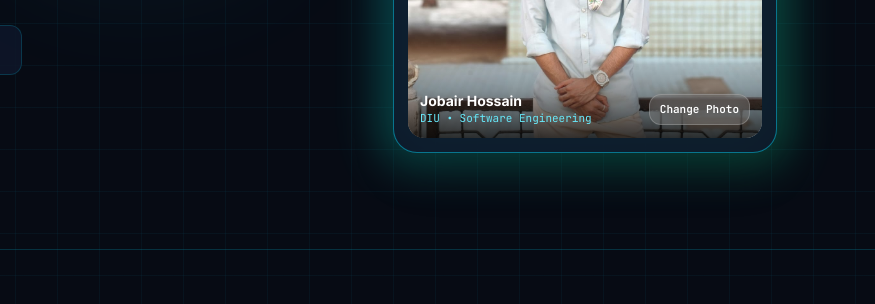
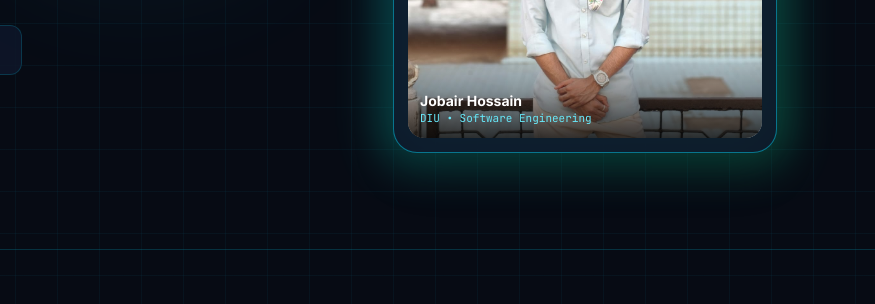
Before and after one commit to invader-jht/portfolio2, a plain HTML site: page index.html in a window 1280 px wide. Shown: the part 420-724 px from the top of the page, 405-1280 px from the left. Drawn offline with nearby package versions, Linux system fonts and the light colour scheme.

Commit message:
index.html

```diff
--- a/index.html
+++ b/index.html
@@ -201,10 +201,6 @@
                     <p class="text-white font-bold text-sm leading-tight">Jobair Hossain</p>
                     <p class="text-cyan-300 font-mono text-[11px]">DIU • Software Engineering</p>
                   </div>
-                  <label for="local-photo-input" title="Choose local image file" class="cursor-pointer px-2.5 py-1.5 rounded-xl text-[11px] font-mono font-semibold bg-white/15 hover:bg-white/25 text-white backdrop-blur-md border border-white/20 transition-colors">
-                    Change Photo
-                  </label>
-                  <input type="file" id="local-photo-input" accept="image/*" class="hidden" onchange="previewLocalPhoto(event)" />
                 </div>
               </div>
             </div>
```
